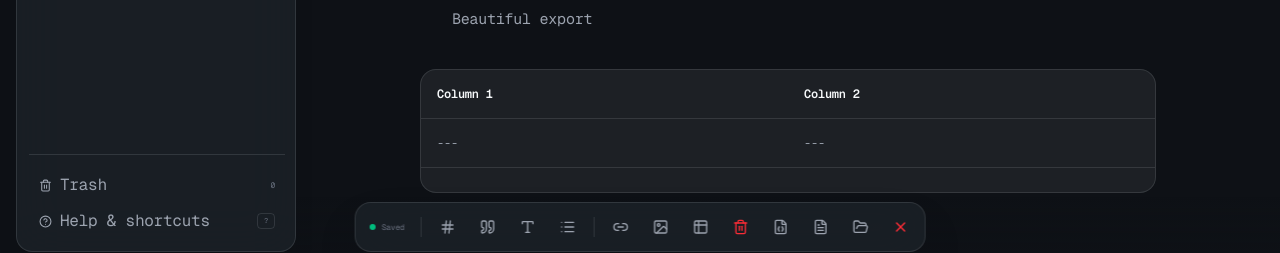
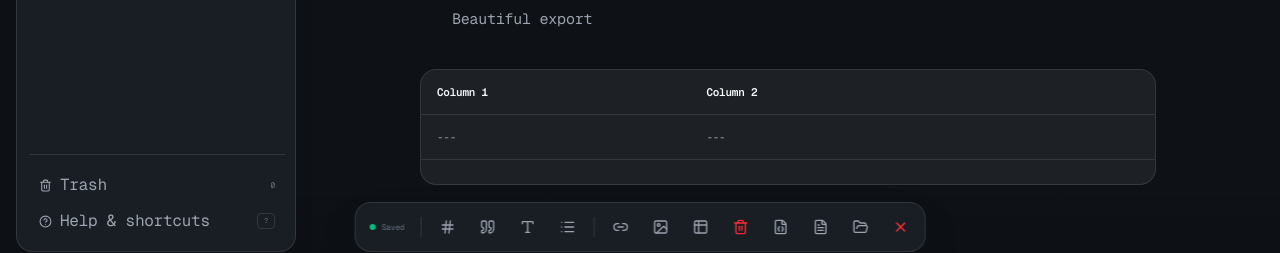
Before and after one commit to Appaxaap/grapho, a Next.js app: page /app in a window 1280 px wide. Both pictures are taken after a click on the button 700 px from the left and 759 px from the top of the page. Shown: the part 532-785 px from the top of the page. Built offline with nearby package versions, Linux system fonts and the light colour scheme.

Commit message:
fix: prevent markdown table row stretching

```diff
--- a/grapho-ui/features/workspace/GraphoShell.tsx
+++ b/grapho-ui/features/workspace/GraphoShell.tsx
@@ -973,7 +973,7 @@ function MarkdownTableBlock({ text }: { text: string }) {
   const normalizedRows = rows.length ? rows : [["Column 1", "Column 2"], ["", ""]];
   const columns = Math.max(...normalizedRows.map((row) => row.length), 2);
   const paddedRows = normalizedRows.map((row) => [...row, ...Array.from({ length: columns - row.length }, () => "")]);
-  return <div className="my-4 overflow-x-auto rounded-2xl border border-[var(--grapho-border)] bg-[var(--grapho-control)]"><table className="w-full min-w-[520px] border-collapse text-left text-[12px] leading-6"><thead><tr>{paddedRows[0].map((cell, index) => <th key={`${cell}-${index}`} className="border-b border-[var(--grapho-border)] px-4 py-3 font-semibold text-[var(--grapho-foreground)]">{renderInlineMarkdown(cell || `Column ${index + 1}`)}</th>)}</tr></thead><tbody>{paddedRows.slice(1).map((row, rowIndex) => <tr key={rowIndex} className="border-b border-[var(--grapho-border)] last:border-0">{row.map((cell, cellIndex) => <td key={`${cell}-${cellIndex}`} className="px-4 py-3 text-[var(--grapho-muted)]">{renderInlineMarkdown(cell || " ")}</td>)}</tr>)}</tbody></table></div>;
+  return <div className="my-4 overflow-x-auto rounded-2xl border border-[var(--grapho-border)] bg-[var(--grapho-control)]"><table className="w-full min-w-[1200px] border-collapse text-left text-[11px] leading-5"><thead><tr>{paddedRows[0].map((cell, index) => <th key={`${cell}-${index}`} className={`whitespace-nowrap border-b border-[var(--grapho-border)] px-4 py-3 align-top font-semibold text-[var(--grapho-foreground)] ${index === columns - 1 ? "min-w-[380px]" : index === columns - 3 ? "min-w-[280px]" : "min-w-[110px]"}`}>{renderInlineMarkdown(cell || `Column ${index + 1}`)}</th>)}</tr></thead><tbody>{paddedRows.slice(1).map((row, rowIndex) => <tr key={rowIndex} className="border-b border-[var(--grapho-border)] last:border-0">{row.map((cell, cellIndex) => <td key={`${cell}-${cellIndex}`} className={`break-words px-4 py-3 align-top text-[var(--grapho-muted)] ${cellIndex === columns - 1 ? "min-w-[380px]" : cellIndex === columns - 3 ? "min-w-[280px]" : "min-w-[110px]"}`}>{renderInlineMarkdown(cell || " ")}</td>)}</tr>)}</tbody></table></div>;
 }
 
 function renderInlineMarkdown(value: string) {
```
